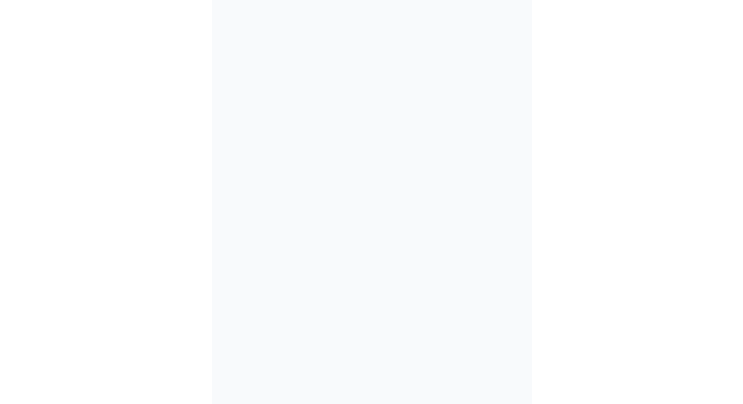
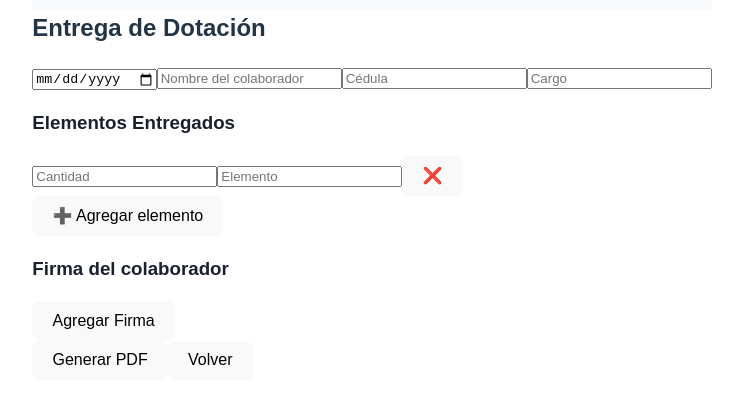
Before and after one commit to kevinrivas07/FrontendGestionDocumentalClinivsion, a React (Vite) app: page /dotaciones in a window 1280 px wide. Before the commit this address had no page. Shown: the top 404 px of the page, without its empty margins (268-1011 px from the left). Built offline with nearby package versions, Linux system fonts and the light colour scheme.

Commit message:
Se carga el codigo funcional con el nuevo formato de entrega de dotacion

```diff
--- a/src/App.jsx
+++ b/src/App.jsx
@@ -10,6 +10,8 @@ import AsistenciaForm from "./components/AsistenciaForm";
 import AsistenciaList from "./components/AsistenciaList";
 import AdminUpload from "./components/AdminUpload";
 import AdminDashboard from "./components/AdminDashboard"; // ✅ corregido el import (ahora sí con "d")
+import DotacionesForm from "./components/DotacionesForm";
+import DotacionesList from "./components/DotacionesList";
 
 import "./App.css";
 
@@ -63,6 +65,9 @@ function App() {
           <Route path="/register-admin" element={<RegisterAdmin />} />
           <Route path="/forgot-password" element={<ForgotPassword />} />
           <Route path="/reset-password/:token" element={<ResetPassword />} />
+          <Route path="/dotaciones" element={<DotacionesForm />} />
+          <Route path="/dotaciones-list" element={<DotacionesList />} />
+
 
           {/* 👨‍💼 Panel de administrador */}
           <Route
--- /dev/null
+++ b/src/components/DotacionesForm.jsx
@@ -0,0 +1,125 @@
+// src/components/DotacionesForm.jsx
+import React, { useState, useRef } from "react";
+import { useNavigate } from "react-router-dom";
+import SignatureCanvas from "react-signature-canvas";
+import axios from "axios";
+
+export default function DotacionesForm() {
+  const navigate = useNavigate();
+  const [form, setForm] = useState({
+    fecha: "",
+    nombre: "",
+    cedula: "",
+    cargo: "",
+    elementos: [{ nombre: "", cantidad: "" }],
+    firma: "",
+  });
+
+  const sigPadRef = useRef(null);
+  const [firmaAbierta, setFirmaAbierta] = useState(false);
+
+  const handleChange = (e) => setForm({ ...form, [e.target.name]: e.target.value });
+
+  const handleElementoChange = (i, e) => {
+    const nuevos = [...form.elementos];
+    nuevos[i][e.target.name] = e.target.value;
+    setForm({ ...form, elementos: nuevos });
+  };
+
+  const agregarElemento = () => {
+    setForm({ ...form, elementos: [...form.elementos, { nombre: "", cantidad: "" }] });
+  };
+
+  const eliminarElemento = (i) => {
+    const nuevos = form.elementos.filter((_, idx) => idx !== i);
+    setForm({ ...form, elementos: nuevos });
+  };
+
+  const guardarFirma = () => {
+    const dataURL = sigPadRef.current.toDataURL("image/png");
+    setForm({ ...form, firma: dataURL });
+    setFirmaAbierta(false);
+  };
+
+  const borrarFirma = () => sigPadRef.current.clear();
+
+  const handleSubmit = async (e) => {
+    e.preventDefault();
+    try {
+      const token = localStorage.getItem("token");
+      const res = await axios.post("http://localhost:5000/api/dotaciones", form, {
+        responseType: "blob",
+        headers: {
+          "Content-Type": "application/json",
+          Authorization: `Bearer ${token}`,
+        },
+      });
+
+      const url = window.URL.createObjectURL(new Blob([res.data]));
+      const link = document.createElement("a");
+      link.href = url;
+      link.setAttribute("download", "Entrega_Dotacion.pdf");
+      document.body.appendChild(link);
+      link.click();
+      link.remove();
+    } catch (err) {
+      console.error("❌ Error al generar PDF:", err);
+      alert("Error al generar PDF");
+    }
+  };
+
+  return (
+    <div>
+      <h2>Entrega de Dotación</h2>
+      <form onSubmit={handleSubmit}>
+        <input type="date" name="fecha" value={form.fecha} onChange={handleChange} required />
+        <input type="text" name="nombre" placeholder="Nombre del colaborador" value={form.nombre} onChange={handleChange} required />
+        <input type="text" name="cedula" placeholder="Cédula" value={form.cedula} onChange={handleChange} required />
+        <input type="text" name="cargo" placeholder="Cargo" value={form.cargo} onChange={handleChange} />
+
+        <h3>Elementos Entregados</h3>
+        {form.elementos.map((el, i) => (
+          <div key={i}>
+            <input
+              name="cantidad"
+              type="number"
+              placeholder="Cantidad"
+              value={el.cantidad}
+              onChange={(e) => handleElementoChange(i, e)}
+            />
+            <input
+              name="nombre"
+              type="text"
+              placeholder="Elemento"
+              value={el.nombre}
+              onChange={(e) => handleElementoChange(i, e)}
+            />
+            <button type="button" onClick={() => eliminarElemento(i)}>❌</button>
+          </div>
+        ))}
+        <button type="button" onClick={agregarElemento}>➕ Agregar elemento</button>
+
+        <div>
+          <h3>Firma del colaborador</h3>
+          {form.firma ? (
+            <img src={form.firma} alt="firma" width="200" />
+          ) : (
+            <button type="button" onClick={() => setFirmaAbierta(true)}>Agregar Firma</button>
+          )}
+        </div>
+
+        <button type="submit">Generar PDF</button>
+        <button type="button" onClick={() => navigate("/")}>Volver</button>
+      </form>
+
+      {firmaAbierta && (
+        <div>
+          <SignatureCanvas ref={sigPadRef} penColor="black" canvasProps={{ width: 400, height: 120 }} />
+          <button onClick={borrarFirma}>Borrar</button>
+          <button onClick={guardarFirma}>Guardar Firma</button>
+          <button onClick={() => setFirmaAbierta(false)}>Cerrar</button>
+        </div>
+      )}
+    </div>
+  );
+}
--- /dev/null
+++ b/src/components/DotacionesList.jsx
@@ -0,0 +1,97 @@
+import { useEffect, useState } from "react";
+import { useNavigate } from "react-router-dom";
+import axios from "axios";
+
+export default function DotacionesList() {
+  const navigate = useNavigate();
+  const [dotaciones, setDotaciones] = useState([]);
+
+  useEffect(() => {
+    const fetchDotaciones = async () => {
+      try {
+        const res = await axios.get("http://localhost:5000/api/dotaciones");
+        setDotaciones(res.data);
+      } catch (err) {
+        console.error("❌ Error al cargar dotaciones:", err);
+      }
+    };
+    fetchDotaciones();
+  }, []);
+
+  const descargarPDF = async (id) => {
+    try {
+      const res = await axios.get(`http://localhost:5000/api/dotaciones/${id}/pdf`, {
+        responseType: "blob",
+      });
+      const url = window.URL.createObjectURL(new Blob([res.data]));
+      const link = document.createElement("a");
+      link.href = url;
+      link.setAttribute("download", `Dotacion_${id}.pdf`);
+      document.body.appendChild(link);
+      link.click();
+      link.remove();
+    } catch (err) {
+      console.error("❌ Error al descargar PDF:", err);
+      alert("Error al descargar PDF");
+    }
+  };
+
+  return (
+    <div style={{ padding: "20px", fontFamily: "Arial" }}>
+      <img
+        src={new URL("../assets/vision.jpg", import.meta.url).href}
+        alt="Clínica de la Visión"
+        style={{ width: "100%", maxHeight: "200px", objectFit: "cover", marginBottom: "15px" }}
+      />
+
+      <h2>📦 Entregas de Dotación Registradas</h2>
+
+      {dotaciones.length === 0 ? (
+        <p>No hay registros de dotación guardados.</p>
+      ) : (
+        <table border="1" cellPadding="8" style={{ width: "100%", borderCollapse: "collapse" }}>
+          <thead>
+            <tr>
+              <th>Fecha</th>
+              <th>Nombre</th>
+              <th>Cédula</th>
+              <th>Cargo</th>
+              <th>Registrado por</th>
+              <th>PDF</th>
+            </tr>
+          </thead>
+          <tbody>
+            {dotaciones.map((d) => (
+              <tr key={d._id}>
+                <td>{new Date(d.fecha).toLocaleDateString()}</td>
+                <td>{d.nombre}</td>
+                <td>{d.cedula}</td>
+                <td>{d.cargo}</td>
+                <td>{d.creadoPor?.username || "Sin usuario"}</td>
+                <td>
+                  <button onClick={() => descargarPDF(d._id)}>⬇️ Descargar PDF</button>
+                </td>
+              </tr>
+            ))}
+          </tbody>
+        </table>
+      )}
+
+      <button
+        type="button"
+        onClick={() => navigate("/")}
+        style={{
+          marginTop: "20px",
+          padding: "10px 20px",
+          backgroundColor: "#007bff",
+          color: "white",
+          border: "none",
+          borderRadius: "5px",
+          cursor: "pointer",
+        }}
+      >
+        Volver
+      </button>
+    </div>
+  );
+}
--- a/src/components/Home.jsx
+++ b/src/components/Home.jsx
@@ -1,11 +1,7 @@
 import { useState, useEffect } from "react";
 import { useNavigate } from "react-router-dom";
 import {
-  FaFolder,
   FaFileAlt,
-  FaUser,
-  FaSearch,
-  FaPlus,
   FaClipboardList,
   FaSignOutAlt,
 } from "react-icons/fa";
@@ -30,17 +26,26 @@ const Home = () => {
     <div className="home-container">
       {/* Contenido principal */}
       <main className="main-content">
-        <img src={new URL("../assets/vision.jpg", import.meta.url).href} alt="Clínica de la Visión" className="home-hero-img" />
+        <img
+          src={new URL("../assets/vision.jpg", import.meta.url).href}
+          alt="Clínica de la Visión"
+          className="home-hero-img"
+        />
 
         <h1 className="welcome-title">Hola {nombreUsuario || "bienvenido"}</h1>
         <p className="welcome-subtitle">Formatos</p>
-
 
         <div className="quick-access">
           {/* Registrar nueva lista de asistencia */}
           <div className="card" onClick={() => navigate("/asistencia")}>
             <FaFileAlt size={32} className="card-icon blue" />
             <p>➕ Lista Asistencia</p>
+          </div>
+
+          {/* Registrar nueva entrega de dotación */}
+          <div className="card" onClick={() => navigate("/dotaciones")}>
+            <FaFileAlt size={32} className="card-icon blue" />
+            <p>➕ Entrega Dotación</p>
           </div>
 
           {/* Ver listas guardadas */}
```
